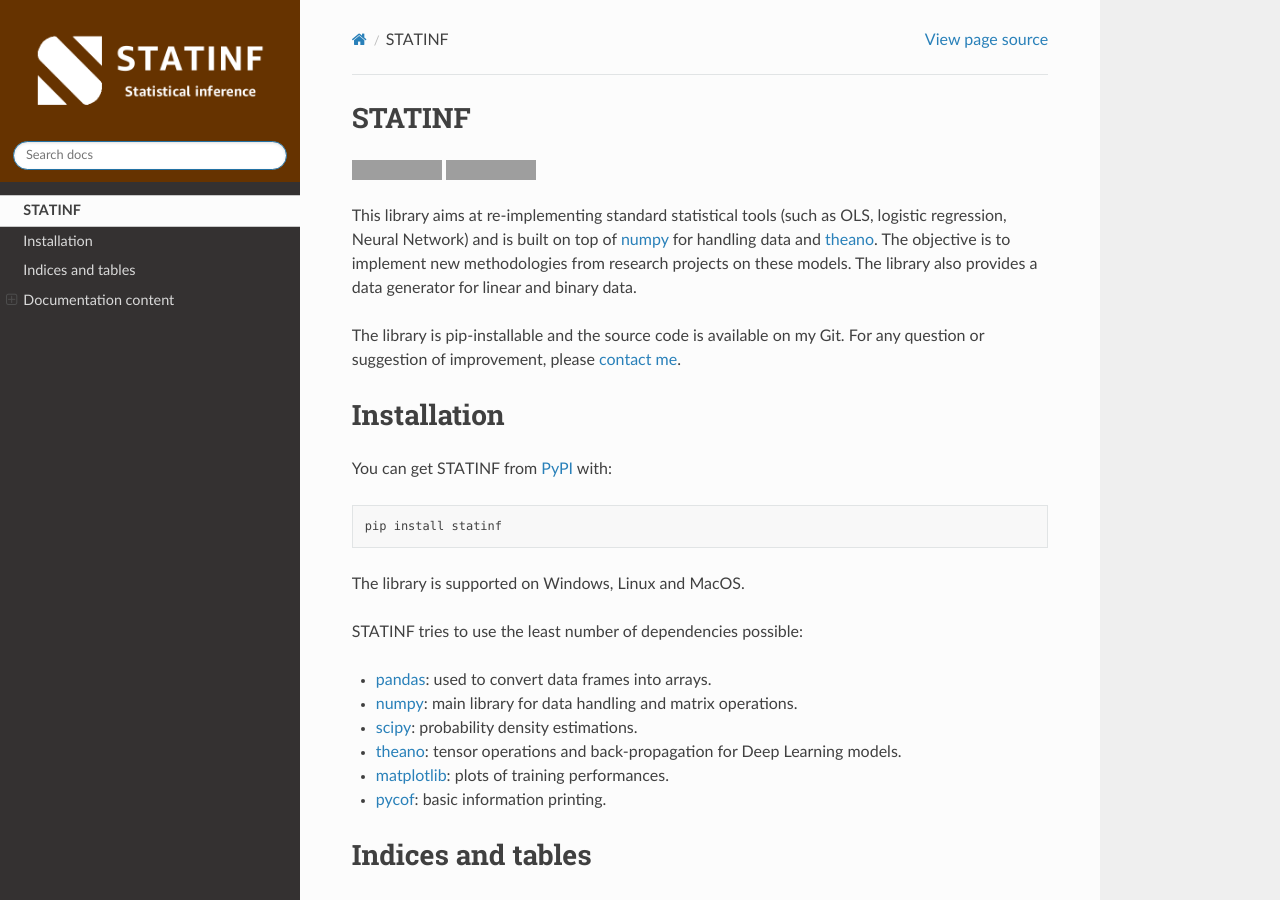
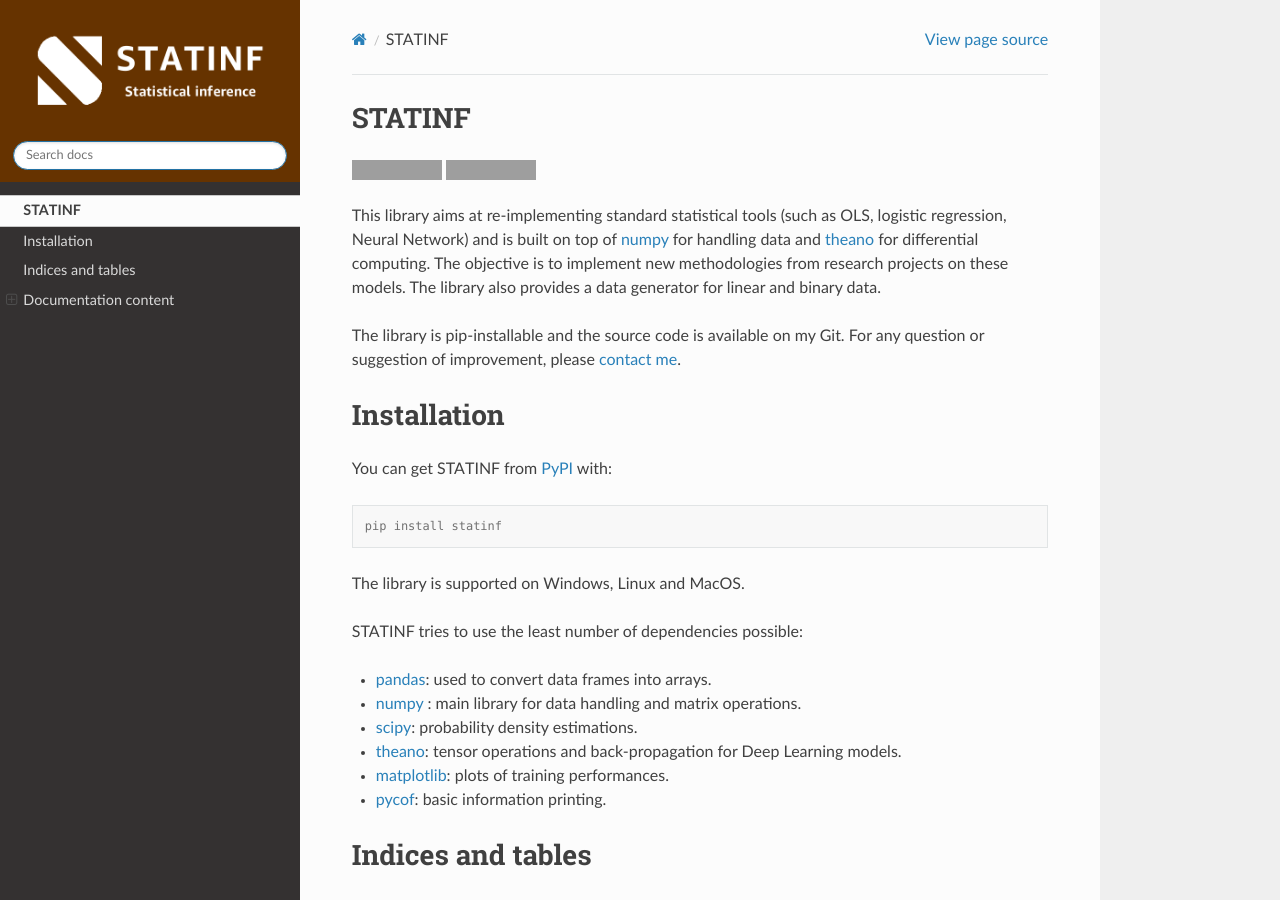
Before and after one commit to florianfelice/statinf, a Sphinx documentation site: the page built from docs/modules/statinf.rst, in a window 1280 px wide and 900 px high. Built offline with Sphinx 7.4.7 and the Read the Docs theme 2.0.0, drawn with Linux system fonts in a browser that asks for light colours; grey boxes are pictures that could not be loaded.

Commit message:
Apply same changes as index.rst

```diff
--- a/docs/modules/statinf.rst
+++ b/docs/modules/statinf.rst
@@ -6,7 +6,8 @@ STATINF
 .. image:: https://badge.fury.io/py/statinf.svg
    :target: https://pypi.org/project/statinf/
 
-This library aims at re-implementing standard statistical tools (such as OLS, logistic regression, Neural Network) and is built on top of `numpy <https://numpy.org/>`_ for handling data and `theano <https://pypi.org/project/Theano/>`_.
+This library aims at re-implementing standard statistical tools (such as OLS, logistic regression, Neural Network) and is built on top of `numpy`_
+for handling data and `theano`_ for differential computing.
 The objective is to implement new methodologies from research projects on these models.
 The library also provides a data generator for linear and binary data.
 
@@ -20,7 +21,7 @@ Installation
 
 You can get STATINF from `PyPI <https://pypi.org/project/statinf/>`_ with:
 
-.. code-block:: guess
+.. code-block:: console
 
    pip install statinf
 
@@ -31,12 +32,11 @@ The library is supported on Windows, Linux and MacOS.
 STATINF tries to use the least number of dependencies possible:
 
 * `pandas <https://pandas.pydata.org/>`_: used to convert data frames into arrays.
-* `numpy <https://pandas.pydata.org/>`_: main library for data handling and matrix operations.
+* `numpy`_ : main library for data handling and matrix operations.
 * `scipy <https://www.scipy.org/>`_: probability density estimations.
-* `theano <http://deeplearning.net/software/theano/>`_: tensor operations and back-propagation for Deep Learning models.
+* `theano`_: tensor operations and back-propagation for Deep Learning models.
 * `matplotlib <https://matplotlib.org/>`_: plots of training performances.
 * `pycof <https://www.florianfelice.com/pycof>`_: basic information printing.
-
 
 
 Indices and tables
```
Also changed, not shown: other parts of docs/modules/statinf.rst (+4 -0 lines).
